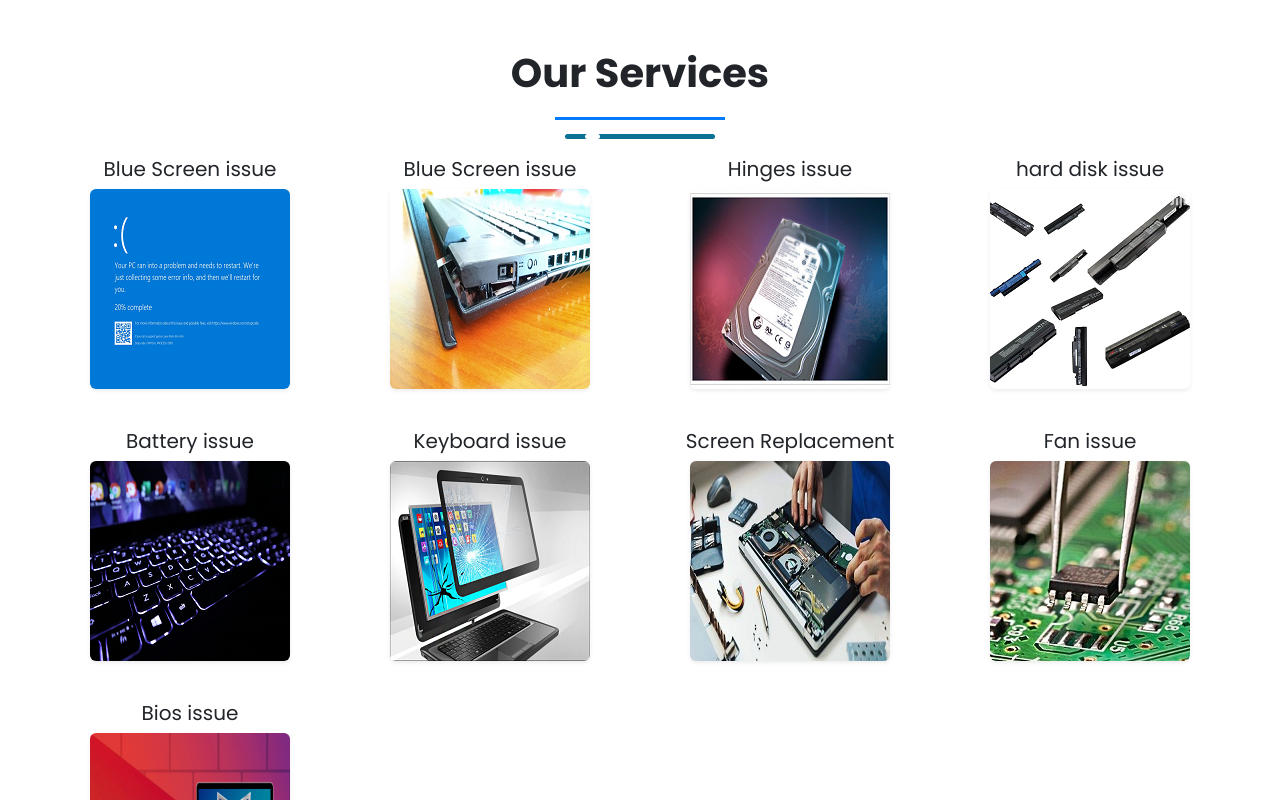
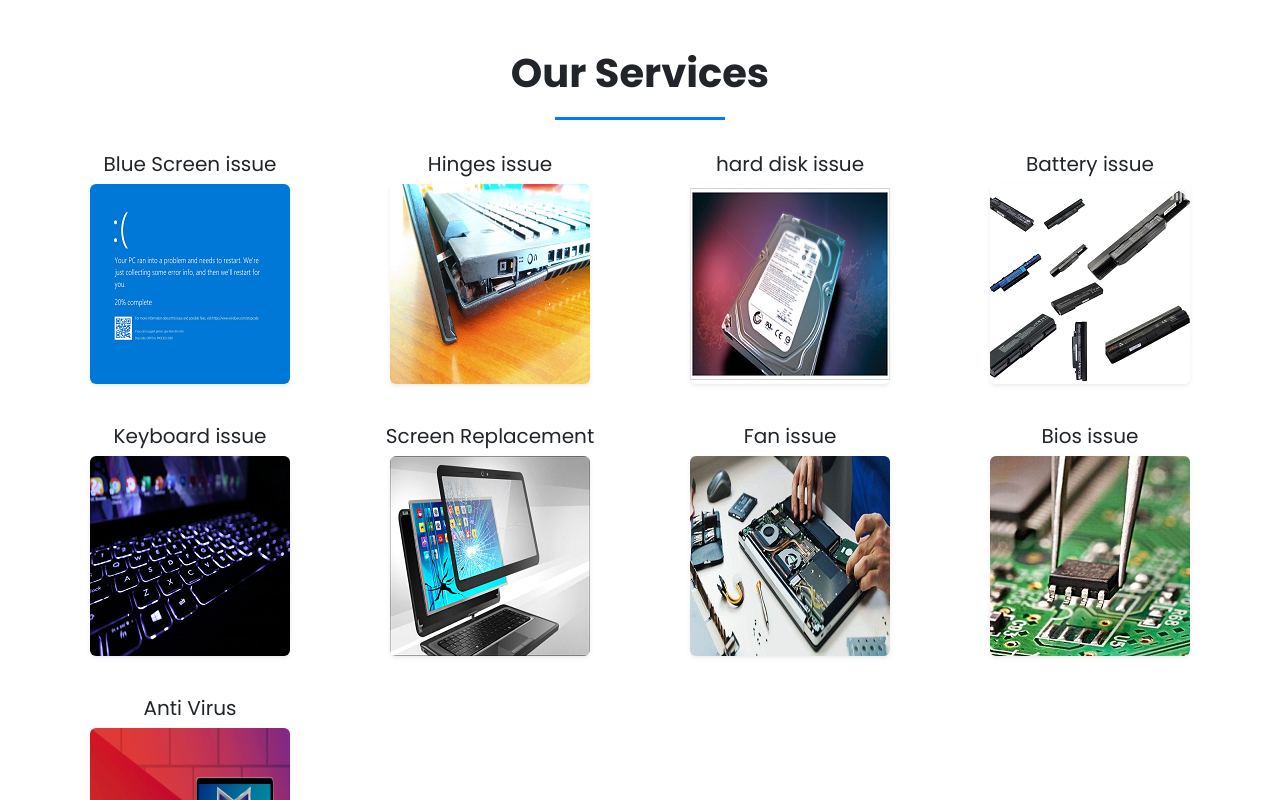
Before and after one commit to Ananddivine/Skylap-frontend, a React (Create React App) app: page / in a window 1280 px wide. Shown: the part 1880-2680 px from the top of the page. Built offline with nearby package versions, Linux system fonts and the light colour scheme; no server answers.

Commit message:
Initial commit

```diff
--- a/src/Components/Getservices/Getservices.jsx
+++ b/src/Components/Getservices/Getservices.jsx
@@ -14,20 +14,20 @@ import './Getservices.css'
 // Array of images with corresponding service names
 const services = [
   { image: img1, name: "Blue Screen issue" },
-  { image: img2, name: "Blue Screen issue" },
-  { image: img3, name: "Hinges issue" },
-  { image: img4, name: "hard disk issue" },
-  { image: img5, name: "Battery issue" },
-  { image: img6, name: "Keyboard issue" },
-  { image: img7, name: "Screen Replacement" },
-  { image: img8, name: "Fan issue" },
-  { image: img9, name: "Bios issue" },
+  { image: img2, name: "Hinges issue" },
+  { image: img3, name: "hard disk issue" },
+  { image: img4, name: "Battery issue" },
+  { image: img5, name: "Keyboard issue" },
+  { image: img6, name: "Screen Replacement" },
+  { image: img7, name: "Fan issue" },
+  { image: img8, name: "Bios issue" },
+  { image: img9, name: "Anti Virus" },
 ];
 
 const Getservices = () => {
   return (
     <div className="container my-4">
-      <h1 className="text-center mb-4">Our Services</h1> <div className="underliner"><span></span></div>
+      <h1 className="text-center mb-4">Our Services</h1>
 
       <div className="row">
         {services.map((service, index) => (
--- a/src/Components/Navbar/Navbar.css
+++ b/src/Components/Navbar/Navbar.css
@@ -191,6 +191,9 @@ margin-top: 10px;
     margin: 0px 1px;
     padding: 4px 3px;
   }
+  .navbar-toggler{
+    margin-right: 10px;
+  }
   .navbar-toggler-icon{
     font-size: 10px;
   }
```
